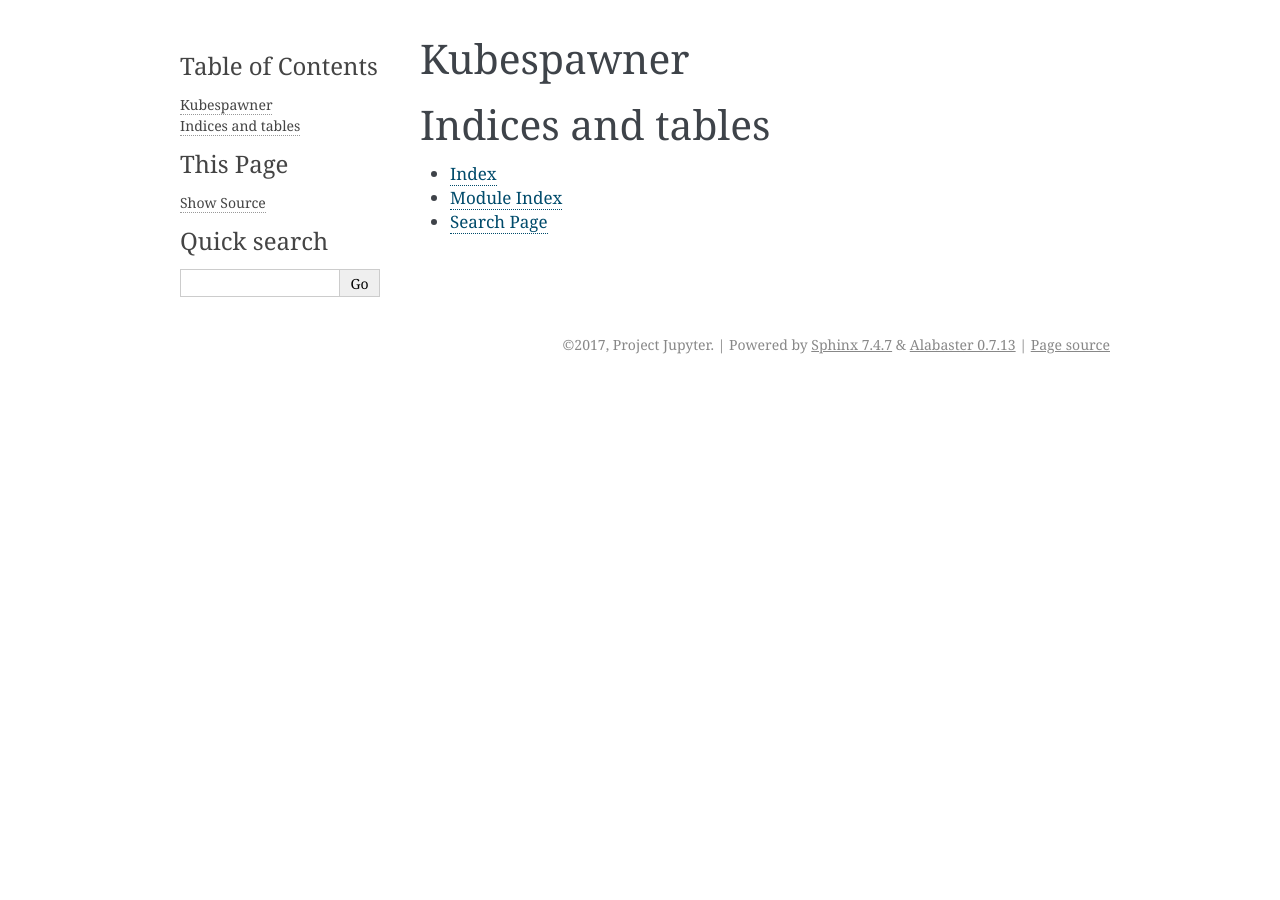
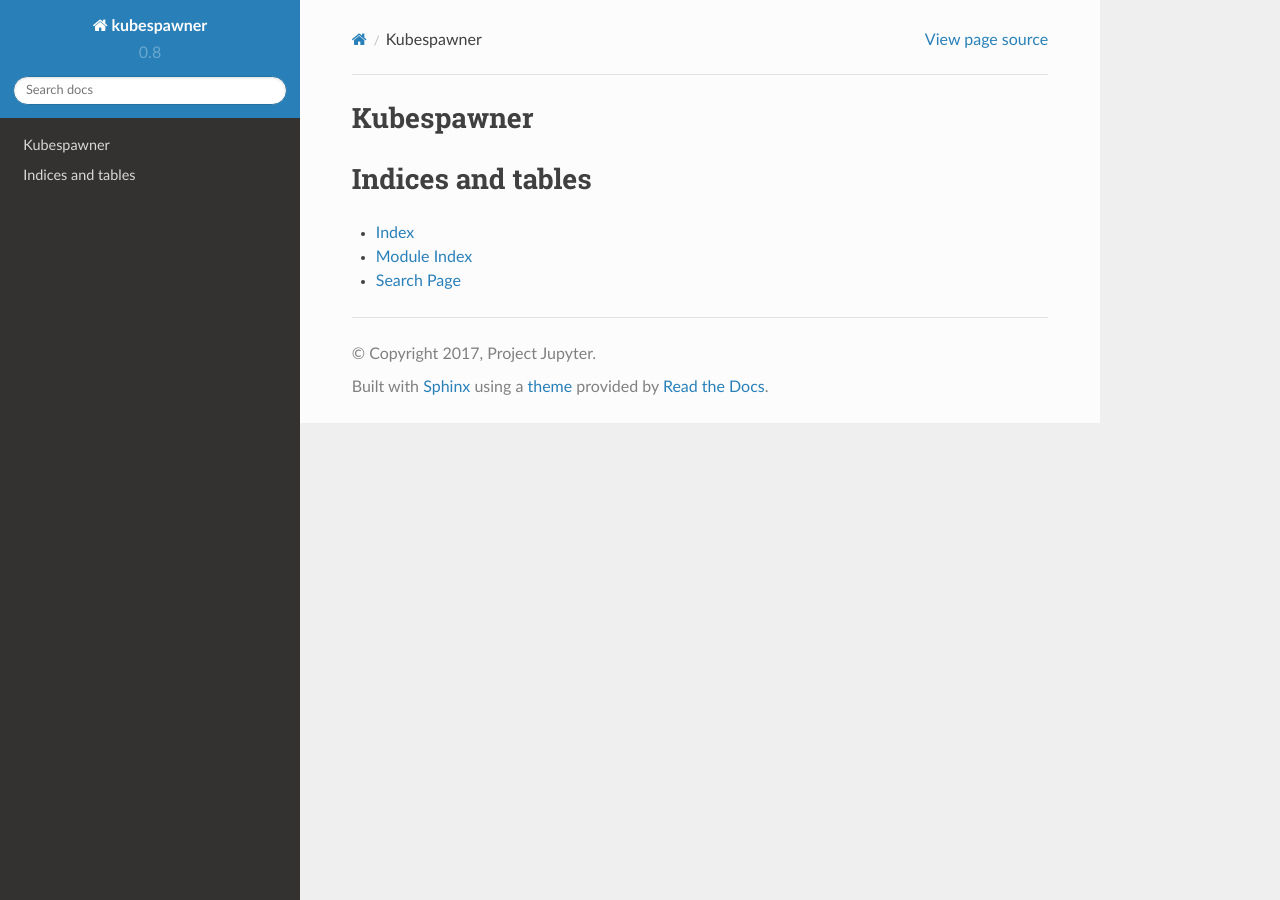
Before and after one commit to jupyterhub/kubespawner, a Sphinx documentation site: the page built from docs/index.rst, in a window 1280 px wide. Built offline with Sphinx 7.4.7 and the Read the Docs theme 2.0.0, drawn with Linux system fonts in a browser that asks for light colours.

Commit message:
Update config

```diff
--- a/docs/conf.py
+++ b/docs/conf.py
@@ -17,9 +17,9 @@
 # add these directories to sys.path here. If the directory is relative to the
 # documentation root, use os.path.abspath to make it absolute, like shown here.
 #
-# import os
-# import sys
-# sys.path.insert(0, os.path.abspath('.'))
+import os
+import sys
+sys.path.insert(0, os.path.abspath('..'))
 
 
 # -- General configuration ------------------------------------------------
@@ -84,7 +84,7 @@
 # The theme to use for HTML and HTML Help pages.  See the documentation for
 # a list of builtin themes.
 #
-html_theme = 'alabaster'
+html_theme = 'sphinx_rtd_theme'
 
 # Theme options are theme-specific and customize the look and feel of a theme
 # further.  For a list of options available for each theme, see the
--- a/docs/environment.yml
+++ b/docs/environment.yml
@@ -8,5 +8,4 @@
 - sphinx_rtd_theme
 - pip:
   - jupyterhub-kubespawner
-  - jupyter_alabaster_theme
-  - recommonmark==0.4.0
+  - git+https://github.com/jupyterhub/kubespawner
```
